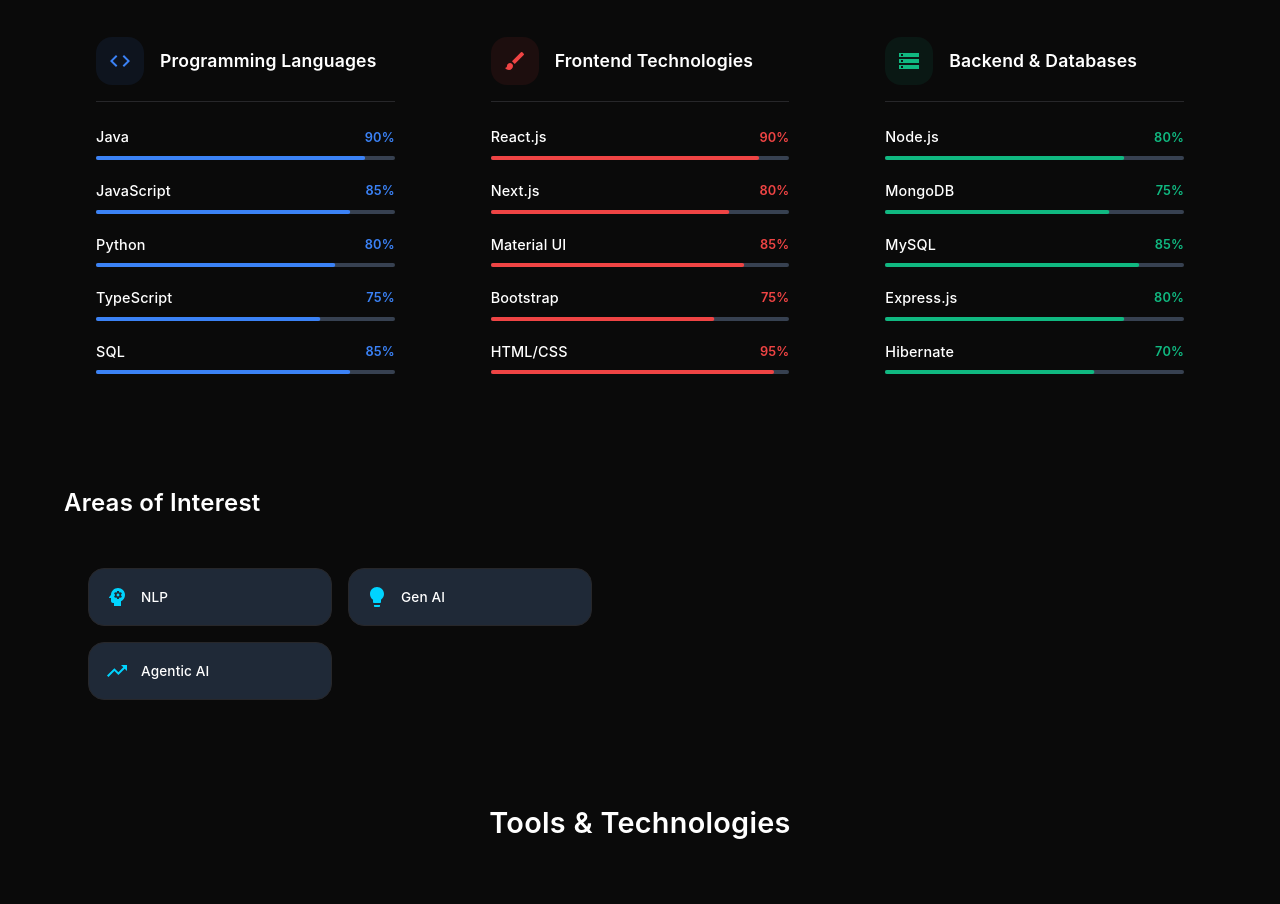
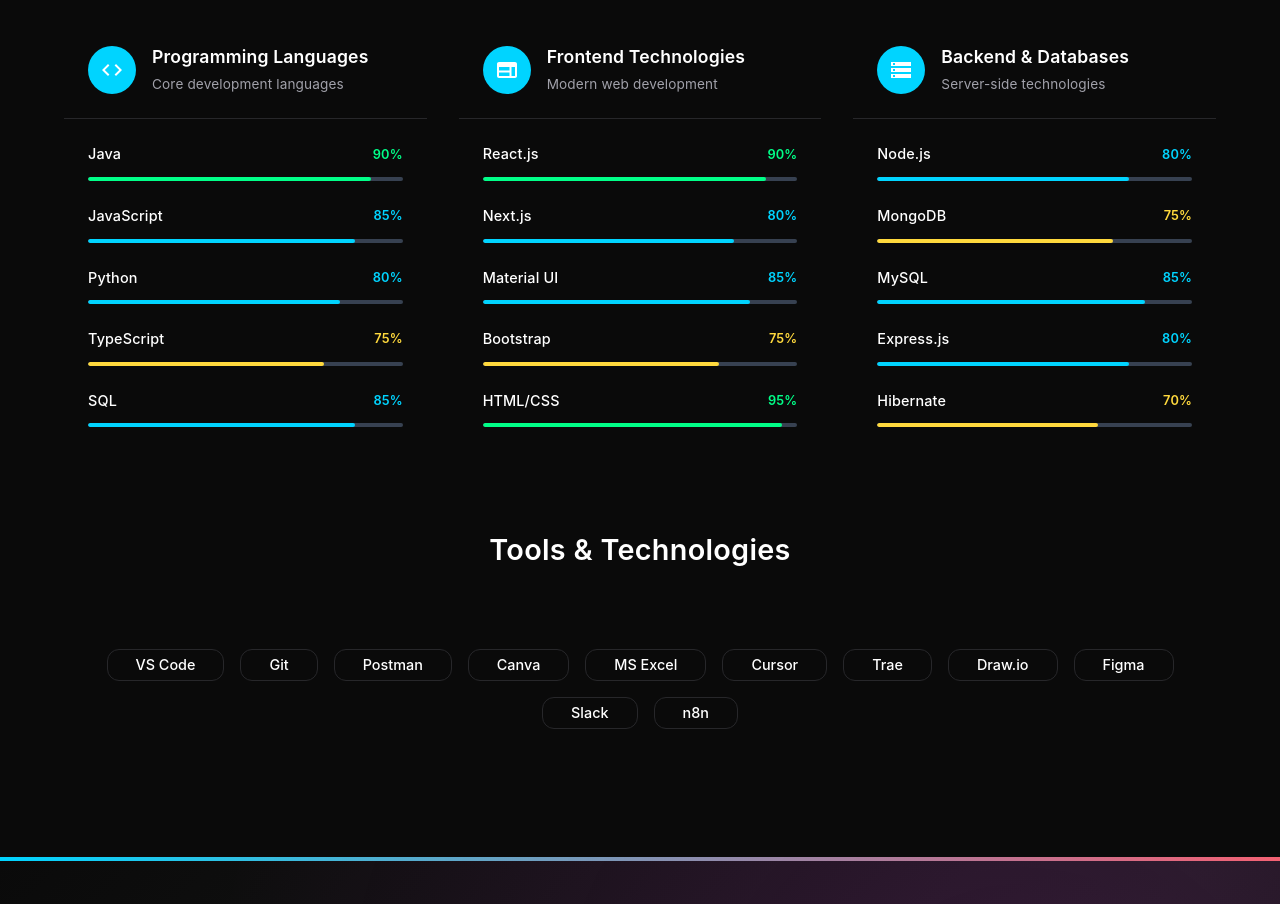
Before and after one commit to Shreenevikha/Portfolio, a React (Create React App) app: page / in a window 1280 px wide. Shown: the part 5100-6004 px from the top of the page. Built offline with nearby package versions, Linux system fonts and the light colour scheme.

Commit message:
skills - ui changes

```diff
--- a/src/components/pages/Skills.js
+++ b/src/components/pages/Skills.js
@@ -1,4 +1,4 @@
-import React from 'react';
+import React, { useState } from 'react';
 import {
   Box,
   Container,
@@ -7,7 +7,13 @@
   useTheme,
   Paper,
   Stack,
-  LinearProgress,
+  Chip,
+  Card,
+  CardContent,
+  Avatar,
+  IconButton,
+  Tooltip,
+  useMediaQuery,
   Divider,
 } from '@mui/material';
 import { useInView } from 'react-intersection-observer';
@@ -22,14 +28,27 @@
   Cloud,
   Lightbulb,
   Group,
+  Web,
+  DataObject,
+  Api,
+  Security,
+  Speed,
+  Palette,
+  Build,
+  School,
+  Work,
+  Computer,
+  StorageOutlined,
+  WebOutlined,
 } from '@mui/icons-material';
 
-// Professional skill categories with clean design
+// Professional skill categories
 const skillCategories = [
   {
     title: "Programming Languages",
+    subtitle: "Core development languages",
     icon: <Code />,
-    color: "#3B82F6",
+    color: "#1976d2",
     skills: [
       { name: 'Java', level: 90 },
       { name: 'JavaScript', level: 85 },
@@ -40,8 +59,9 @@
   },
   {
     title: "Frontend Technologies",
-    icon: <Brush />,
-    color: "#EF4444",
+    subtitle: "Modern web development",
+    icon: <WebOutlined />,
+    color: "#1976d2",
     skills: [
       { name: 'React.js', level: 90 },
       { name: 'Next.js', level: 80 },
@@ -52,8 +72,9 @@
   },
   {
     title: "Backend & Databases",
-    icon: <Storage />,
-    color: "#10B981",
+    subtitle: "Server-side technologies",
+    icon: <StorageOutlined />,
+    color: "#1976d2",
     skills: [
       { name: 'Node.js', level: 80 },
       { name: 'MongoDB', level: 75 },
@@ -64,41 +85,58 @@
   }
 ];
 
-// Professional areas of interest
-const areasOfInterest = [
-  // { name: 'Web Development', icon: <Code /> },
-  { name: 'NLP', icon: <Psychology /> },
-  // { name: 'Cloud Computing', icon: <Cloud /> },
-  { name: 'Gen AI', icon: <Lightbulb /> },
-  { name: 'Agentic AI', icon: <TrendingUp /> }
+// Professional areas of expertise
+const areasOfExpertise = [
+  {
+    name: 'Natural Language Processing',
+    shortName: 'NLP',
+    icon: <Psychology />,
+    description: 'AI language understanding and processing',
+  },
+  {
+    name: 'Generative AI',
+    shortName: 'Generative AI',
+    icon: <Lightbulb />,
+    description: 'Creative AI systems and applications',
+  },
+  {
+    name: 'Agentic AI',
+    shortName: 'Agentic AI',
+    icon: <TrendingUp />,
+    description: 'Autonomous AI agents and systems',
+  }
 ];
 
-// Professional soft skills
-// const softSkills = [
-//   { name: 'Prompt Engineering', icon: <Lightbulb /> },
-//   { name: 'Analytical Skills', icon: <Psychology /> },
-//   { name: 'Adaptability', icon: <TrendingUp /> },
-//   { name: 'Communication', icon: <Group /> },
-//   { name: 'Problem Solving', icon: <Star /> }
-// ];
-
-// Professional tools
+// Professional tools and technologies
 const tools = [
-  'VS Code', 'Git', 'Postman', 'Canva', 'Ms Excel',
-  'Cursor', 'Trae', 'Draw.io', 'Figma', 'Slack', 'n8n'
+  { name: 'VS Code', category: 'Development' },
+  { name: 'Git', category: 'Version Control' },
+  { name: 'Postman', category: 'API Testing' },
+  { name: 'Canva', category: 'Design' },
+  { name: 'MS Excel', category: 'Data Analysis' },
+  { name: 'Cursor', category: 'Development' },
+  { name: 'Trae', category: 'Development' },
+  { name: 'Draw.io', category: 'Diagramming' },
+  { name: 'Figma', category: 'Design' },
+  { name: 'Slack', category: 'Communication' },
+  { name: 'n8n', category: 'Automation' }
 ];
 
-/**
- * Skills Component - Professional Design
- * Clean, sophisticated layout showcasing technical expertise
- */
 const Skills = () => {
   const theme = useTheme();
+  const isMobile = useMediaQuery(theme.breakpoints.down('md'));
 
   const [ref, inView] = useInView({
     triggerOnce: true,
     threshold: 0.1,
   });
+
+  const getSkillColor = (level) => {
+    if (level >= 90) return theme.palette.success.main;
+    if (level >= 80) return theme.palette.primary.main;
+    if (level >= 70) return theme.palette.warning.main;
+    return theme.palette.error.main;
+  };
 
   return (
     <Box
@@ -128,7 +166,7 @@
                 letterSpacing: '-0.02em',
               }}
             >
-              Skills & Expertise
+              Technical Skills
             </Typography>
             <Typography
               variant="h6"
@@ -141,92 +179,102 @@
                 fontSize: { xs: '1rem', md: '1.1rem' }
               }}
             >
-              A comprehensive overview of my technical capabilities and professional competencies
+              Comprehensive technical expertise across modern development technologies
             </Typography>
           </Box>
         </motion.div>
 
         {/* Technical Skills Section */}
         <Box sx={{ mb: { xs: 8, md: 10 } }}>
+          <motion.div
+            initial={{ opacity: 0, y: 30 }}
+            animate={inView ? { opacity: 1, y: 0 } : {}}
+            transition={{ duration: 0.6, delay: 0.2 }}
+          >
             <Typography
               variant="h3"
               sx={{
                 fontSize: { xs: '1.5rem', md: '1.8rem' },
                 fontWeight: 600,
                 color: theme.palette.text.primary,
-              mb: 4,
+                mb: 6,
                 textAlign: 'center',
               }}
             >
-            Technical Skills
+              Core Competencies
             </Typography>
+          </motion.div>
 
           <Grid container spacing={4}>
             {skillCategories.map((category, index) => (
-              <Grid item xs={12} md={4} key={index}>
+              <Grid item xs={12} lg={4} key={index}>
                 <motion.div
                   initial={{ opacity: 0, y: 30 }}
                   animate={inView ? { opacity: 1, y: 0 } : {}}
-                  transition={{ duration: 0.6, delay: index * 0.1 }}
+                  transition={{ duration: 0.6, delay: 0.3 + index * 0.1 }}
                 >
                   <Paper
                     elevation={0}
                     sx={{
-                      p: 4,
                       height: '100%',
                       background: theme.palette.background.paper,
                       border: `1px solid ${theme.palette.divider}`,
                       borderRadius: 2,
                       transition: 'all 0.3s ease',
                       '&:hover': {
-                        boxShadow: `0 4px 20px rgba(0, 0, 0, 0.1)`,
+                        boxShadow: theme.shadows[4],
                         transform: 'translateY(-2px)',
                       },
                     }}
                   >
                     {/* Category Header */}
-                    <Box sx={{
-                      display: 'flex',
-                      alignItems: 'center',
-                      mb: 3,
-                      pb: 2,
-                      borderBottom: `1px solid ${theme.palette.divider}`
-                    }}>
-                      <Box
+                    <Box sx={{ p: 3, borderBottom: `1px solid ${theme.palette.divider}` }}>
+                      <Stack direction="row" alignItems="center" spacing={2}>
+                        <Avatar
                           sx={{
-                          p: 1.5,
-                          borderRadius: 1,
-                          background: `${category.color}15`,
-                          color: category.color,
-                          mr: 2,
-                          display: 'flex',
-                          alignItems: 'center',
-                          justifyContent: 'center',
+                            background: theme.palette.primary.main,
+                            color: '#fff',
+                            width: 48,
+                            height: 48,
                           }}
                         >
                           {category.icon}
-                      </Box>
+                        </Avatar>
+                        <Box>
                           <Typography
                             variant="h6"
                             sx={{
                               fontWeight: 600,
                               color: theme.palette.text.primary,
                               fontSize: '1.1rem',
+                              mb: 0.5,
                             }}
                           >
                             {category.title}
                           </Typography>
+                          <Typography
+                            variant="body2"
+                            sx={{
+                              color: theme.palette.text.secondary,
+                              fontSize: '0.85rem',
+                            }}
+                          >
+                            {category.subtitle}
+                          </Typography>
+                        </Box>
+                      </Stack>
                     </Box>
 
                     {/* Skills List */}
-                    <Stack spacing={2.5}>
+                    <Box sx={{ p: 3 }}>
+                      <Stack spacing={3}>
                         {category.skills.map((skill, skillIndex) => (
                           <Box key={skillIndex}>
                             <Box sx={{
                               display: 'flex',
                               justifyContent: 'space-between',
                               alignItems: 'center',
-                            mb: 1
+                              mb: 1.5
                             }}>
                               <Typography
                                 variant="body2"
@@ -242,29 +290,37 @@
                                 variant="caption"
                                 sx={{
                                   fontWeight: 600,
-                                color: category.color,
+                                  color: getSkillColor(skill.level),
                                   fontSize: '0.8rem',
                                 }}
                               >
                                 {skill.level}%
                               </Typography>
                             </Box>
-                          <LinearProgress
-                            variant="determinate"
-                            value={skill.level}
+                            <Box
                               sx={{
                                 height: 4,
+                                background: theme.palette.mode === 'dark' ? '#374151' : '#E5E7EB',
                                 borderRadius: 2,
-                              backgroundColor: theme.palette.mode === 'dark' ? '#374151' : '#E5E7EB',
-                              '& .MuiLinearProgress-bar': {
-                                background: category.color,
+                                overflow: 'hidden',
+                                position: 'relative',
+                              }}
+                            >
+                              <motion.div
+                                initial={{ width: 0 }}
+                                animate={inView ? { width: `${skill.level}%` } : {}}
+                                transition={{ duration: 1, delay: 0.5 + skillIndex * 0.1 }}
+                                style={{
+                                  height: '100%',
+                                  background: getSkillColor(skill.level),
                                   borderRadius: 2,
-                              },
                                 }}
                               />
                             </Box>
+                          </Box>
                         ))}
                       </Stack>
+                    </Box>
                   </Paper>
                 </motion.div>
               </Grid>
@@ -272,160 +328,96 @@
           </Grid>
         </Box>
 
-        {/* Areas of Interest & Soft Skills */}
-        <Box sx={{ mb: { xs: 8, md: 10 } }}>
-          <Grid container spacing={6}>
-            {/* Areas of Interest */}
-            <Grid item xs={12} md={6}>
+        {/* Areas of Expertise */}
+        {/* <Box sx={{ mb: { xs: 8, md: 10 } }}>
           <motion.div
-                initial={{ opacity: 0, x: -30 }}
-                animate={inView ? { opacity: 1, x: 0 } : {}}
-                transition={{ duration: 0.6, delay: 0.3 }}
+            initial={{ opacity: 0, y: 30 }}
+            animate={inView ? { opacity: 1, y: 0 } : {}}
+            transition={{ duration: 0.6, delay: 0.6 }}
           >
             <Typography
-                  variant="h4"
+              variant="h3"
               sx={{
-                    fontSize: { xs: '1.3rem', md: '1.5rem' },
+                fontSize: { xs: '1.5rem', md: '1.8rem' },
                 fontWeight: 600,
                 color: theme.palette.text.primary,
-                    mb: 3,
+                mb: 6,
+                textAlign: 'center',
               }}
             >
-                  Areas of Interest
+              Areas of Expertise
             </Typography>
+          </motion.div>
+
+          <Grid container spacing={3}>
+            {areasOfExpertise.map((area, index) => (
+              <Grid item xs={12} md={4} key={index}>
+                <motion.div
+                  initial={{ opacity: 0, y: 30 }}
+                  animate={inView ? { opacity: 1, y: 0 } : {}}
+                  transition={{ duration: 0.6, delay: 0.7 + index * 0.1 }}
+                >
                   <Paper
                     elevation={0}
                     sx={{
                       p: 3,
+                      height: '100%',
                       background: theme.palette.background.paper,
                       border: `1px solid ${theme.palette.divider}`,
                       borderRadius: 2,
-                  }}
-                >
-                  <Grid container spacing={2}>
-                    {areasOfInterest.map((area, index) => (
-                      <Grid item xs={6} key={index}>
-                        <Box
-                          sx={{
-                            display: 'flex',
-                            alignItems: 'center',
-                            p: 2,
-                            borderRadius: 1,
-                            background: theme.palette.mode === 'dark' ? '#1F2937' : '#F9FAFB',
-                            border: `1px solid ${theme.palette.divider}`,
-                            transition: 'all 0.2s ease',
+                      transition: 'all 0.3s ease',
+                      textAlign: 'center',
                       '&:hover': {
-                              background: theme.palette.mode === 'dark' ? '#374151' : '#F3F4F6',
+                        boxShadow: theme.shadows[4],
+                        transform: 'translateY(-2px)',
                       },
                     }}
                   >
-                          <Box
+                    <Avatar
                       sx={{
-                              color: theme.palette.primary.main,
-                              mr: 1.5,
-                              display: 'flex',
-                              alignItems: 'center',
+                        background: theme.palette.primary.main,
+                        color: '#fff',
+                        width: 56,
+                        height: 56,
+                        mx: 'auto',
+                        mb: 2,
                       }}
                     >
                       {area.icon}
-                          </Box>
+                    </Avatar>
+                    <Typography
+                      variant="h6"
+                      sx={{
+                        fontWeight: 600,
+                        color: theme.palette.text.primary,
+                        mb: 1,
+                        fontSize: '1.1rem',
+                      }}
+                    >
+                      {area.shortName}
+                    </Typography>
                     <Typography
                       variant="body2"
                       sx={{
-                              fontWeight: 500,
-                              color: theme.palette.text.primary,
+                        color: theme.palette.text.secondary,
                         fontSize: '0.85rem',
+                        lineHeight: 1.5,
                       }}
                     >
-                            {area.name}
+                      {area.description}
                     </Typography>
-                        </Box>
+                  </Paper>
+                </motion.div>
               </Grid>
             ))}
           </Grid>
-                </Paper>
-              </motion.div>
-            </Grid>
-
-            {/* Soft Skills */}
-            {/* <Grid item xs={12} md={6}>
-              <motion.div
-                initial={{ opacity: 0, x: 30 }}
-                animate={inView ? { opacity: 1, x: 0 } : {}}
-                transition={{ duration: 0.6, delay: 0.4 }}
-              >
-                <Typography
-                  variant="h4"
-                  sx={{
-                    fontSize: { xs: '1.3rem', md: '1.5rem' },
-                    fontWeight: 600,
-                    color: theme.palette.text.primary,
-                    mb: 3,
-                  }}
-                >
-                  Professional Skills
-                </Typography>
-                <Paper
-                  elevation={0}
-                  sx={{
-                    p: 3,
-                    background: theme.palette.background.paper,
-                    border: `1px solid ${theme.palette.divider}`,
-                    borderRadius: 2,
-                  }}
-                >
-                  <Grid container spacing={2}>
-                    {softSkills.map((skill, index) => (
-                      <Grid item xs={6} key={index}>
-                        <Box
-                          sx={{
-                            display: 'flex',
-                            alignItems: 'center',
-                            p: 2,
-                            borderRadius: 1,
-                            background: theme.palette.mode === 'dark' ? '#1F2937' : '#F9FAFB',
-                            border: `1px solid ${theme.palette.divider}`,
-                            transition: 'all 0.2s ease',
-                            '&:hover': {
-                              background: theme.palette.mode === 'dark' ? '#374151' : '#F3F4F6',
-                            },
-                          }}
-                        >
-                          <Box
-                            sx={{
-                              color: theme.palette.secondary.main,
-                              mr: 1.5,
-                              display: 'flex',
-                              alignItems: 'center',
-                            }}
-                          >
-                            {skill.icon}
-                          </Box>
-                          <Typography
-                            variant="body2"
-                            sx={{
-                              fontWeight: 500,
-                              color: theme.palette.text.primary,
-                              fontSize: '0.85rem',
-                            }}
-                          >
-                            {skill.name}
-                          </Typography>
-                        </Box>
-                      </Grid>
-                    ))}
-                  </Grid>
-                </Paper>
-              </motion.div>
-            </Grid> */}
-          </Grid>
-        </Box>
+        </Box> */}
 
         {/* Tools & Technologies */}
         <motion.div
           initial={{ opacity: 0, y: 30 }}
           animate={inView ? { opacity: 1, y: 0 } : {}}
-          transition={{ duration: 0.6, delay: 0.5 }}
+          transition={{ duration: 0.6, delay: 0.8 }}
         >
           <Box>
             <Typography
@@ -434,7 +426,7 @@
                 fontSize: { xs: '1.5rem', md: '1.8rem' },
                 fontWeight: 600,
                 color: theme.palette.text.primary,
-                mb: 4,
+                mb: 6,
                 textAlign: 'center',
               }}
             >
@@ -463,41 +455,29 @@
                     key={index}
                     initial={{ opacity: 0, scale: 0.9 }}
                     animate={inView ? { opacity: 1, scale: 1 } : {}}
-                     transition={{ duration: 0.4, delay: 0.6 + index * 0.05 }}
+                    transition={{ duration: 0.4, delay: 0.9 + index * 0.05 }}
                   >
-                     <Box
+                    <Tooltip title={tool.category} placement="top">
+                      <Chip
+                        label={tool.name}
                         sx={{
-                         px: 3,
-                         py: 1.5,
-                         borderRadius: 2,
-                         background: theme.palette.mode === 'dark' ? '#1F2937' : '#F9FAFB',
+                          px: 2,
+                          py: 1,
+                          background: theme.palette.background.default,
                           border: `1px solid ${theme.palette.divider}`,
                           transition: 'all 0.2s ease',
                           cursor: 'pointer',
-                         display: 'flex',
-                         alignItems: 'center',
-                         gap: 1,
                           '&:hover': {
-                           background: theme.palette.mode === 'dark' ? '#374151' : '#F3F4F6',
+                            background: theme.palette.action.hover,
                             borderColor: theme.palette.primary.main,
                           },
+                          '& .MuiChip-label': {
+                            fontWeight: 500,
+                            fontSize: '0.9rem',
+                          }
                         }}
-                     >
-                       <Star sx={{
-                         fontSize: '1rem',
-                         color: theme.palette.primary.main
-                       }} />
-                       <Typography
-                         variant="body2"
-                         sx={{
-                           fontWeight: 500,
-                           color: theme.palette.text.primary,
-                           fontSize: '0.9rem',
-                         }}
-                       >
-                         {tool}
-                       </Typography>
-                     </Box>
+                      />
+                    </Tooltip>
                   </motion.div>
                 ))}
               </Box>
```
Lines whose indentation alone changed are shown as unchanged.
